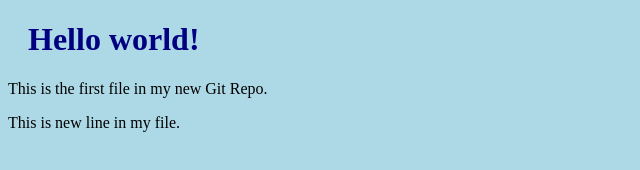
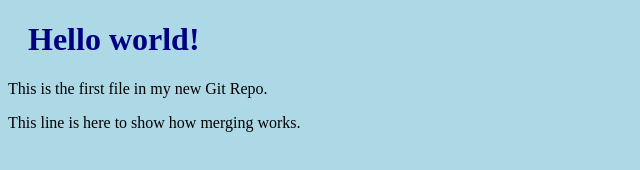
Before and after one commit to Yash-Upadhye/hello-world, a plain HTML site: page index.html in a window 1280 px wide. Shown: the whole page, without its empty margins (0-640 px from the left). Drawn offline with Linux system fonts and the light colour scheme.

Commit message:
updated index.html with emergency fix

```diff
--- a/index.html
+++ b/index.html
@@ -8,6 +8,7 @@
 
 <h1>Hello world!</h1>
 <p>This is the first file in my new Git Repo.</p>
-<p>This is new line in my file.</p>
+<p>This line is here to show how merging works.</p>
+
 </body>
 </html>
```
